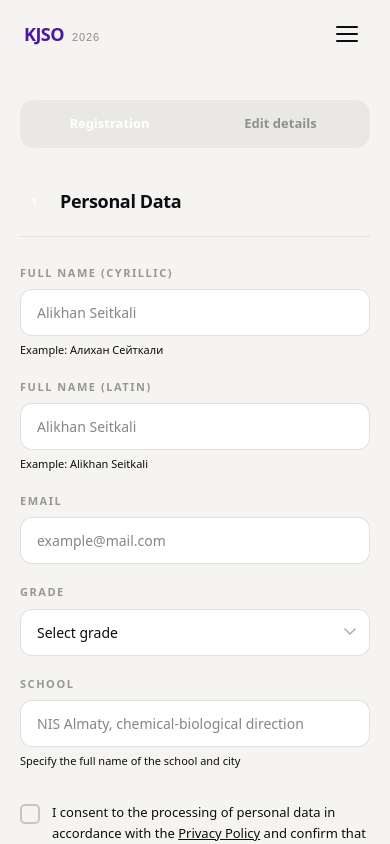
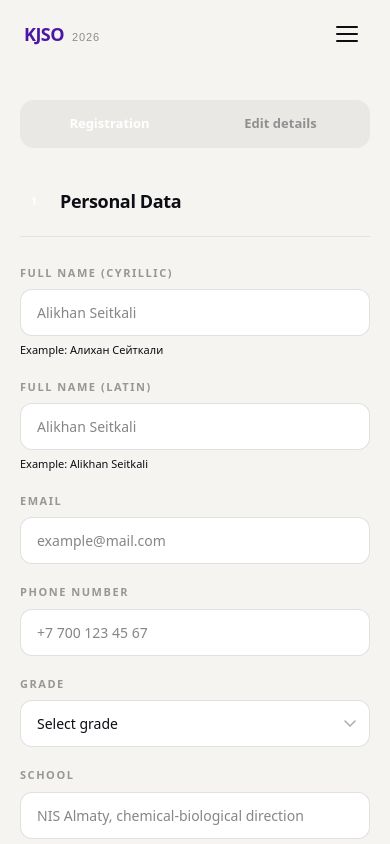
Before and after one commit to alwriza/kjso, a Next.js app: page /en/registration in a window 390 px wide. Shown: the top 844 px of the page. Built offline with nearby package versions, Linux system fonts and the light colour scheme; a web font is replaced by a local one.

Commit message:
phone number

```diff
--- a/app/[locale]/registration/page.tsx
+++ b/app/[locale]/registration/page.tsx
@@ -413,6 +413,7 @@ export default function RegistrationPage() {
     fullName: "",
     fullNameLatin: "",
     email: "",
+    phone: "",
     grade: "",
     school: "",
   });
@@ -422,7 +423,7 @@ export default function RegistrationPage() {
   };
 
   const clearForm = () =>
-    setFormData({ fullName: "", fullNameLatin: "", email: "", grade: "", school: "" });
+    setFormData({ fullName: "", fullNameLatin: "", email: "", phone: "", grade: "", school: "" });
 
   const handleSwitchMode = (newMode: Mode) => {
     setMode(newMode);
@@ -447,6 +448,7 @@ export default function RegistrationPage() {
         fullName: data.full_name || "",
         fullNameLatin: data.full_name_latin || "",
         email: data.email || "",
+        phone: data.phone || "",
         grade: data.grade || "",
         school: data.school || "",
       });
@@ -471,6 +473,7 @@ export default function RegistrationPage() {
     if (!formData.fullNameLatin.trim())  { setError(t("errLatin")); return false; }
     if (!formData.email.trim())          { setError(t("errEmail")); return false; }
     if (!emailRx.test(formData.email))   { setError(t("errEmailInvalid")); return false; }
+    if (!formData.phone.trim())          { setError(t("errPhone")); return false; }
     if (!formData.grade)                 { setError(t("errGrade")); return false; }
     if (!formData.school.trim())         { setError(t("errSchool")); return false; }
     if (mode === "register" && !consent) { setError(t("errConsent")); return false; }
@@ -488,8 +491,8 @@ export default function RegistrationPage() {
         headers: { "Content-Type": "application/json" },
         body: JSON.stringify(
           isRegister
-            ? { full_name: formData.fullName, full_name_latin: formData.fullNameLatin, email: formData.email, grade: formData.grade, school: formData.school }
-            : { participant_id: participantId, full_name: formData.fullName, full_name_latin: formData.fullNameLatin, email: formData.email, grade: formData.grade, school: formData.school }
+            ? { full_name: formData.fullName, full_name_latin: formData.fullNameLatin, email: formData.email, phone: formData.phone, grade: formData.grade, school: formData.school }
+            : { participant_id: participantId, full_name: formData.fullName, full_name_latin: formData.fullNameLatin, email: formData.email, phone: formData.phone, grade: formData.grade, school: formData.school }
         ),
       });
       const data = await res.json();
@@ -660,6 +663,18 @@ export default function RegistrationPage() {
               </div>
 
               <div>
+                <label style={labelStyle}>{t("labelPhone")}</label>
+                <input
+                  type="tel"
+                  id="phone"
+                  value={formData.phone}
+                  onChange={handleInputChange}
+                  placeholder={t("placeholderPhone")}
+                  style={inputStyle}
+                />
+              </div>
+
+              <div>
                 <label style={labelStyle}>{t("labelGrade")}</label>
                 <div style={{ position: "relative" }}>
                   <select
--- a/messages/en.json
+++ b/messages/en.json
@@ -100,6 +100,9 @@
     "placeholderFullNameLatin": "Alikhan Seitkali",
     "hintFullNameLatin": "Example: Alikhan Seitkali",
     "labelEmail": "Email",
+    "labelPhone": "Phone Number",
+    "placeholderPhone": "+7 700 123 45 67",
+    "errPhone": "Please enter a phone number.",
     "labelGrade": "Grade",
     "optionGrade": "Select grade",
     "labelSchool": "School",
--- a/messages/kz.json
+++ b/messages/kz.json
@@ -100,6 +100,9 @@
     "placeholderFullNameLatin": "Alikhan Seitkali",
     "hintFullNameLatin": "Мысалы: Alikhan Seitkali",
     "labelEmail": "Email",
+    "labelPhone": "Телефон номері",
+    "placeholderPhone": "+7 700 123 45 67",
+    "errPhone": "Телефон номерін енгізіңіз.",
     "labelGrade": "Сынып",
     "optionGrade": "Сыныпты таңдаңыз",
     "labelSchool": "Мектеп",
--- a/messages/ru.json
+++ b/messages/ru.json
@@ -100,6 +100,9 @@
     "placeholderFullNameLatin": "Alikhan Seitkali",
     "hintFullNameLatin": "Example: Alikhan Seitkali",
     "labelEmail": "Email",
+    "labelPhone": "Номер телефона",
+    "placeholderPhone": "+7 700 123 45 67",
+    "errPhone": "Введите номер телефона.",
     "labelGrade": "Класс",
     "optionGrade": "Выберите класс",
     "labelSchool": "Школа",
```
